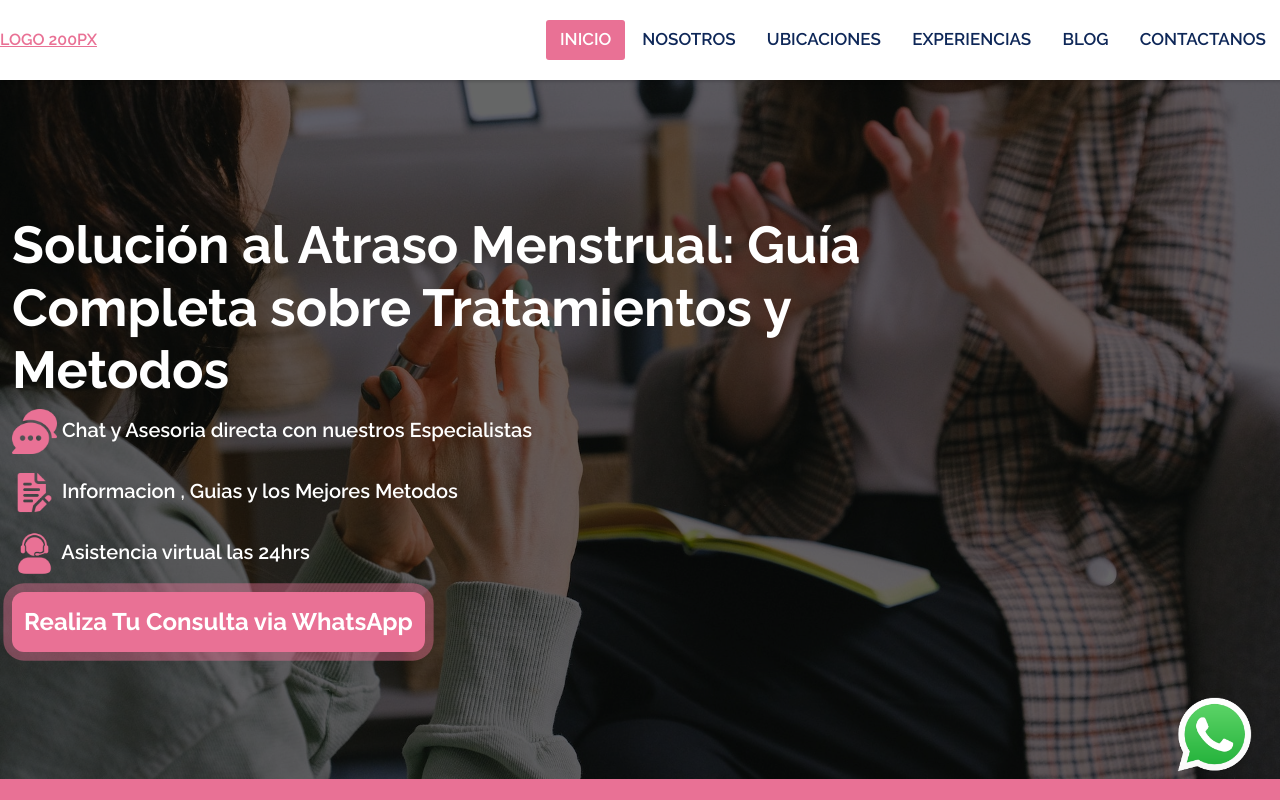
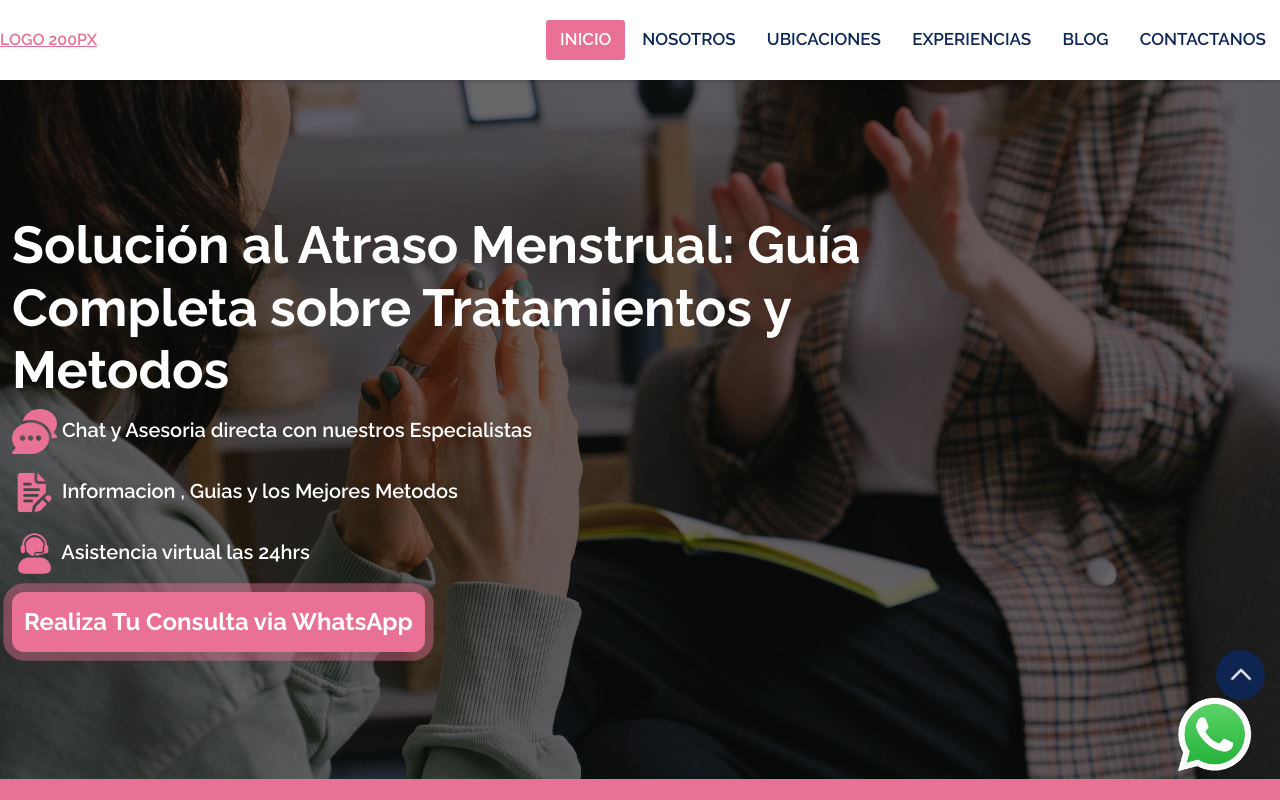
Before and after one commit to RenzoAA/plantilla-web-1, a plain HTML site: page index.html in a window 1280 px wide. Shown: the top 800 px of the page. Drawn offline with Linux system fonts and the light colour scheme; files whose address does not match are found by name.

Commit message:
agregando boton de scroll top

```diff
--- a/css/estilos.css
+++ b/css/estilos.css
@@ -11,7 +11,6 @@
     margin: 0;
     font-weight: 600 !important;
 }
-
 html {
     overflow-x: hidden
 }
@@ -95,7 +94,8 @@ body {
     display: flex;
     flex-direction: column;
     min-height: 100vh;
-    padding-top: 3.7rem
+    padding-top: 3.7rem;
+    position: relative;
 }
 .main{
     background-color: #f5f9ff;
@@ -173,7 +173,7 @@ b,strong{
     animation: btnExperiencias 3s infinite;
 }
 .seccion-experiencias__element img{
-    border-radius: 0 0 6px 6px;
+    border-radius: 0 0 12px 12px;
     /* width: 1px; */
 }
 @keyframes btnExperiencias {
@@ -716,7 +716,20 @@ img {
         transform: scale(1)
     }
 }
-
+/* BOTON SCROLL TOP */
+.btn-scroll{
+    width: 49px;
+    height: 50px;
+    background-color: #0e2758;
+    opacity: 0.9;
+    border-radius: 50%;
+    border: none;
+    outline: none;
+    position: fixed;
+    bottom: 100px;
+    right: 15px;
+    z-index: 1000;
+}
 .enlace-whatsapp__flotante .boton-whatsapp__img {
     transition-duration: .5s
 }
--- a/index.html
+++ b/index.html
@@ -421,12 +421,12 @@
                     <div
                         class="container row col-12 d-flex flex-lg-row-reverse align-items-center justify-content-center">
                         <div class="col-12 col-lg-6 d-flex justify-content-center align-items-center">
-                            <div class="row d-flex justify-content-center shadow-lg">
+
                                 <img src="imagenes/donde-comprar-cytotec-sin-receta.jpg"
                                     alt="Se muestra en la imagen una doctora y debajo un titulo que dice : ¿Donde Comprar Cytotec sin Receta?"
                                     title="¿Donde Comprar Cytotec sin Receta?"
                                     class="col-11 col-md-10 col-lg-12 shadow-sm bg-body rounded p-0">
-                            </div>
+
                         </div>
                         <div class="col-12 col-lg-6 mb-4 ps-lg-4">
                             <p class="text-secondary lh-lg"><b>Si está buscando</b> <a
@@ -730,7 +730,6 @@
         <!-- SECTION (VENTA) END-->
         <!-- SECTIONS END-->
     </main>
-    <span class="maquina">...</span>
     <!-- MAIN - END -->
     <!-- FOOTER - PIE DE PAGINA -->
     <footer class="footer container-fluid">
@@ -789,7 +788,9 @@
             </div>
         </div>
     </div>
-
+    <button class="btn-scroll">
+        <img src="imagenes/globales/flecha-top.png" alt="" width="30">
+    </button>
     <!-- BARRA INFERIROR END -->
     <!-- SCRIPTS -->
     <script src="js/index.js" type="module"></script>
```
Also changed, not shown: imagenes/globales/flecha-top.png (added).
